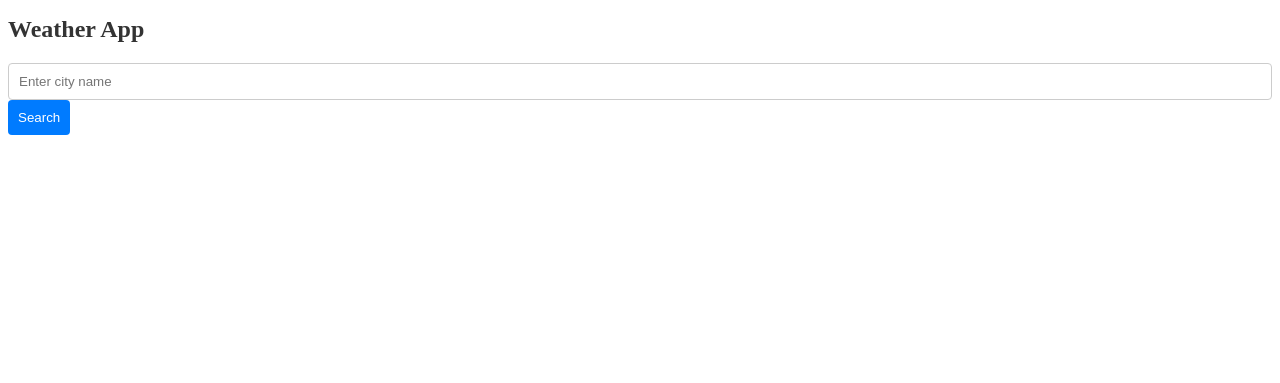
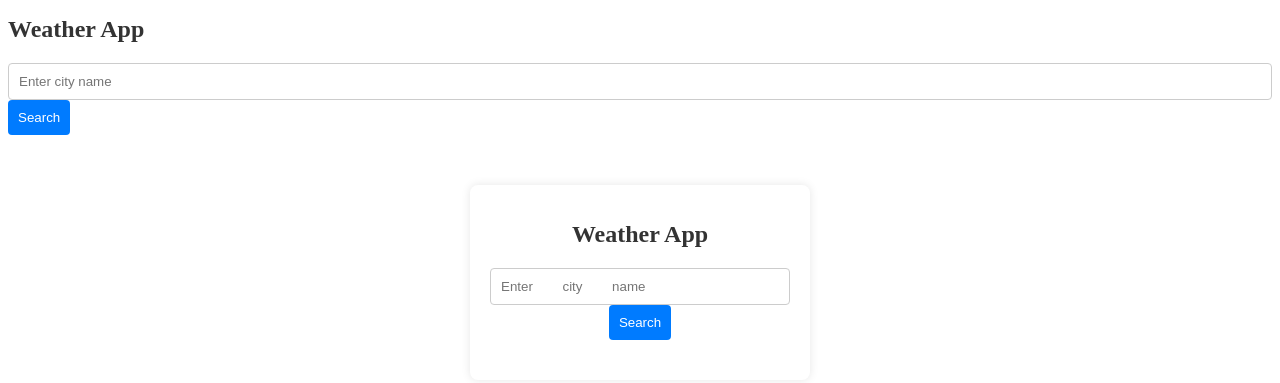
Before and after one commit to nishapatwal/weather-app, a plain HTML site: page Desktop/weather-app/index.html in a window 1280 px wide. Drawn offline with Linux system fonts and the light colour scheme.

Commit message:
Added input field for entering city nam and basic JavaScript handling

```diff
--- a/Desktop/weather-app/CSS/style.css
+++ b/Desktop/weather-app/CSS/style.css
@@ -40,3 +40,19 @@
                 margin-top: 10px;
                 }
                 }
+
+                .search-box {
+                        margin-bottom: 20px; }
+                        #city-input {
+                        padding: 10px;
+                        width: calc(100% - 22px);
+                        margin-right: 10px;
+                        border: 1px solid #ccc;
+                        border-radius: 4px; }
+                        #search-btn {
+                        padding: 10px;
+                        cursor: pointer;
+                        background-color: #007BFF;
+                        color: white;
+                        border: none;
+                        border-radius: 4px; }
--- a/Desktop/weather-app/JS/app.js
+++ b/Desktop/weather-app/JS/app.js
@@ -0,0 +1,16 @@
+// write the program to print the marks of a student in an object using for loop { KARAN:98 ; ROHAN:70 ;AYUSH:07}
+/*let statement = {
+    KARAN: 98,
+    ROHAN: 70,
+    AYUSH: 7
+};
+console.log("Student marks:");
+for (let key in statement) {
+    console.log(key + " : " + statement[key]);
+}*/
+document.getElementById('search-btn').addEventListener('click',
+    function() {
+    const city = document.getElementById('city-input').value;
+    console.log('City entered:', city);
+    // Additional code to fetch weather data will be added later
+    });
--- a/Desktop/weather-app/index.html
+++ b/Desktop/weather-app/index.html
@@ -22,6 +22,20 @@
             <p id="weather-description"></p>
         </div>
     </div>
+    <div class="container">
+        <h1>Weather App</h1>
+        <div class="search-box">
+        <input type="text" id="city-input" placeholder="Enter
+        city
+        name">
+        <button id="search-btn">Search</button>
+        </div>
+        <div class="weather-info">
+            <p id="city-name"></p>
+            <p id="temperature"></p>
+            <p id="weather-description"></p>
+            </div>
+            </div>
 
     <script src="js/app.js"></script>
 </body>
```
